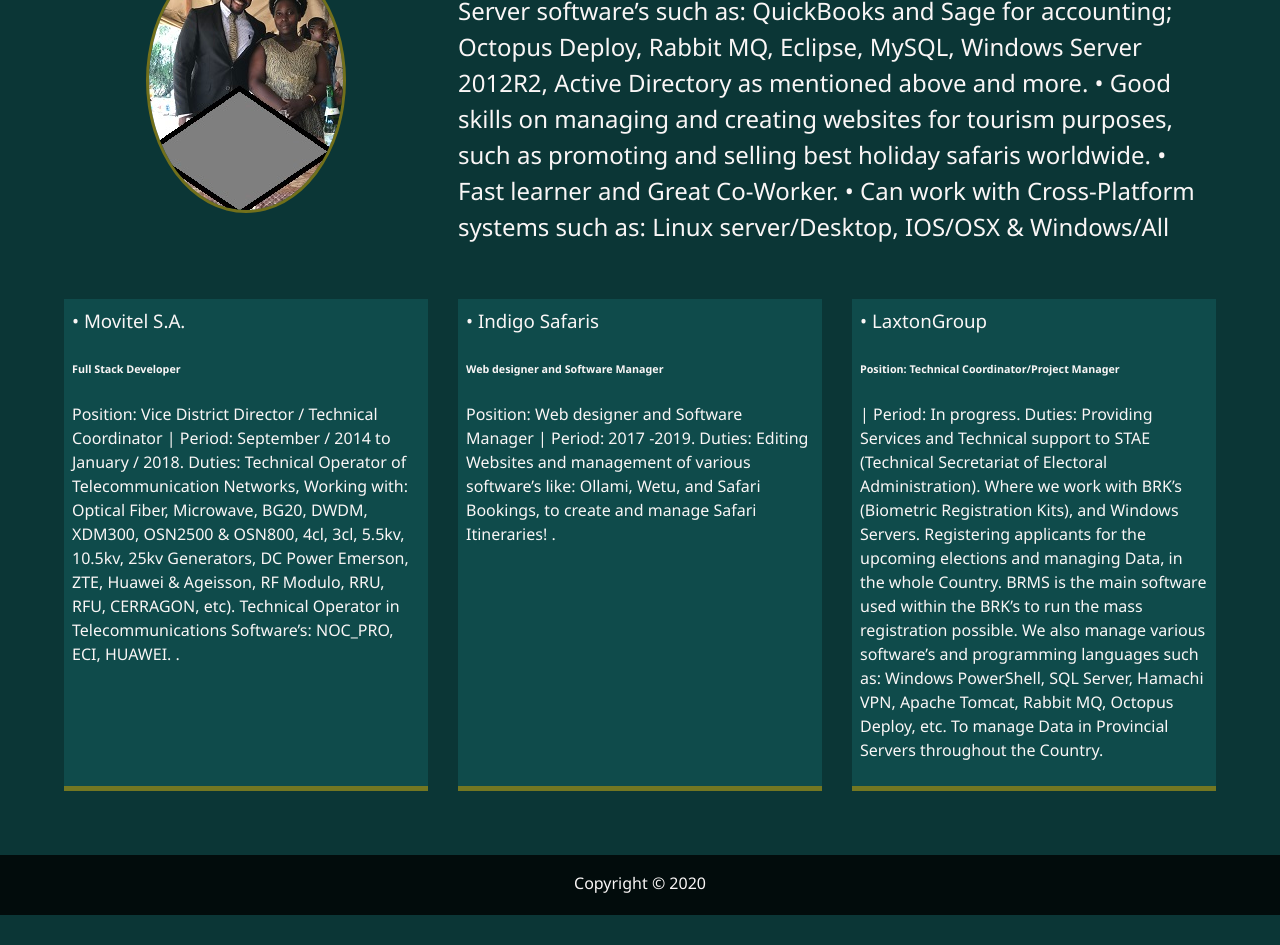
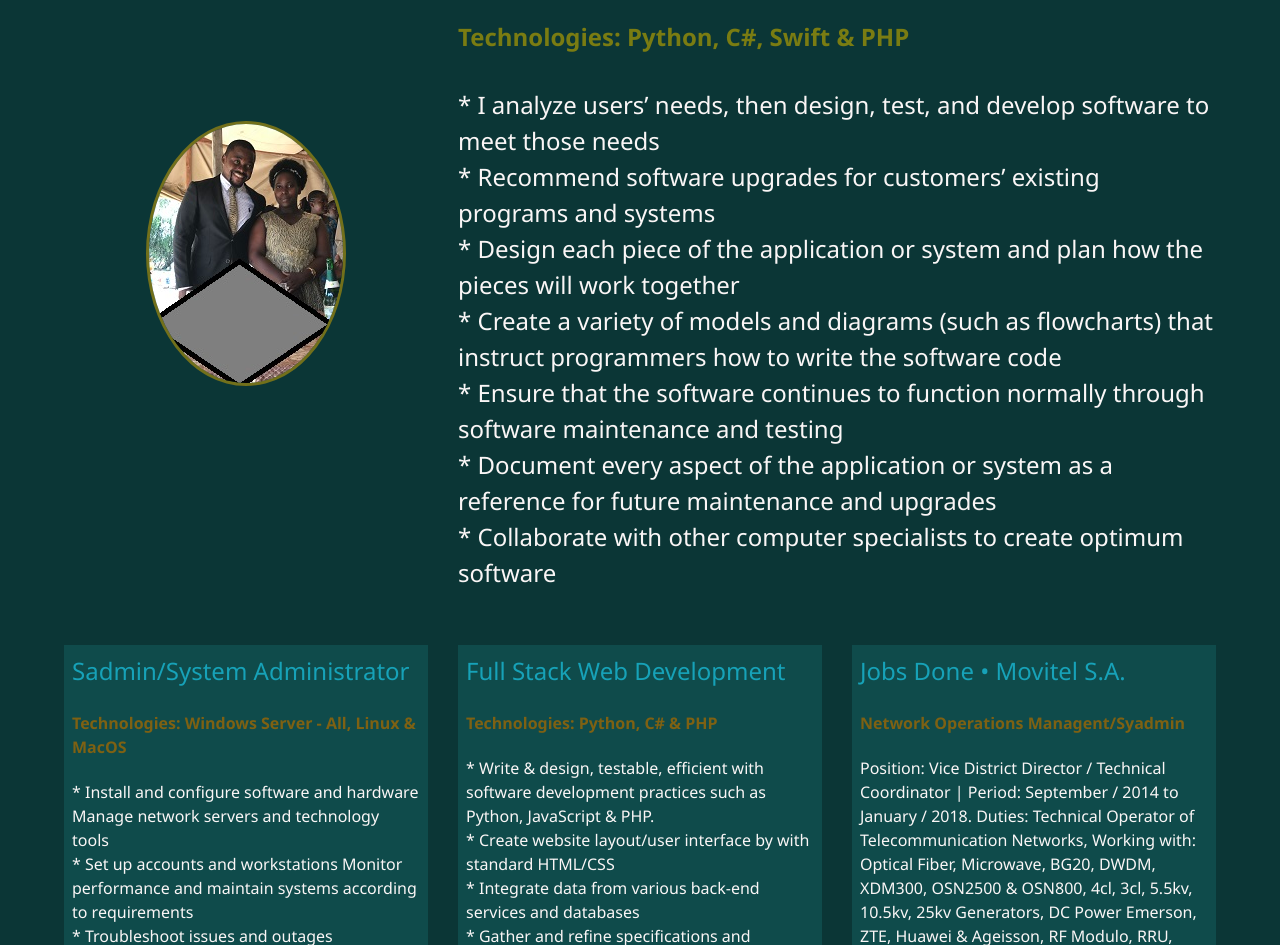
Before and after one commit to Teomazivila/Teodorico_Portfolio, a website: page dist/about.html in a window 1280 px wide. Shown: the part 391-1336 px from the top of the page. Before the commit the page ends 1306 px from the top, so only its background shows below. Drawn offline with Linux system fonts and the light colour scheme.

Commit message:
Add files via upload

```diff
--- a/dist/about.html
+++ b/dist/about.html
@@ -64,22 +64,58 @@
         <img src="img/portrait.jpg" alt="John Doe" class="bio-image" />
 
         <div class="bio">
-          <h3 class="text-secondary">BIO</h3>
+          <h3 class="text-secondary">WHAT I DO</h3>
+          <h2 style="color: #17a2b8;">Software Development</h2>
+          <h4 style="color: #7a7c12;">Technologies: Python, C#, Swift & PHP</h4>
           <p>
-            • Good skills and capable of working with various accounting and
-            Server software’s such as: QuickBooks and Sage for accounting;
-            Octopus Deploy, Rabbit MQ, Eclipse, MySQL, Windows Server 2012R2,
-            Active Directory as mentioned above and more. • Good skills on
-            managing and creating websites for tourism purposes, such as
-            promoting and selling best holiday safaris worldwide. • Fast learner
-            and Great Co-Worker. • Can work with Cross-Platform systems such as:
-            Linux server/Desktop, IOS/OSX & Windows/All
+            * I analyze users’ needs, then design, test, and develop software to
+            meet those needs <br />* Recommend software upgrades for customers’
+            existing programs and systems <br />* Design each piece of the
+            application or system and plan how the pieces will work together
+            <br />* Create a variety of models and diagrams (such as flowcharts)
+            that instruct programmers how to write the software code <br />*
+            Ensure that the software continues to function normally through
+            software maintenance and testing <br />* Document every aspect of
+            the application or system as a reference for future maintenance and
+            upgrades <br />* Collaborate with other computer specialists to
+            create optimum software
+          </p>
+        </div>
+        <div class="job job-1">
+          <h2 style="color: #17a2b8;">Sadmin/System Administrator</h2>
+          <h4 style="color: #7e6113;">
+            Technologies: Windows Server - All, Linux & MacOS
+          </h4>
+          <p>
+            * Install and configure software and hardware Manage network servers
+            and technology tools <br />* Set up accounts and workstations
+            Monitor performance and maintain systems according to requirements
+            <br />* Troubleshoot issues and outages<br />* Ensure security
+            through access controls, backups and firewalls <br />* Upgrade
+            systems with new releases and models <br />* Develop expertise to
+            train staff on new technologies <br />* Build an internal wiki with
+            technical documentation, manuals and IT policies
           </p>
         </div>
 
-        <div class="job job-1">
-          <h3>• Movitel S.A.</h3>
-          <h6>Full Stack Developer</h6>
+        <div class="job job-2">
+          <h2 style="color: #17a2b8;">Full Stack Web Development</h2>
+          <h4 style="color: #7e6113;">Technologies: Python, C# & PHP</h4>
+          <p>
+            * Write & design, testable, efficient with software development
+            practices such as Python, JavaScript & PHP. <br />
+            * Create website layout/user interface by with standard HTML/CSS
+            <br />* Integrate data from various back-end services and databases
+            <br />* Gather and refine specifications and requirements based on
+            technical needs <br />* Create and maintain software documentation.
+            * Maintain, Expand, and scale <br />*Cooperate with web designers to
+            match visual design intent
+          </p>
+        </div>
+
+        <div class="job job-3">
+          <h2 style="color: #17a2b8;">Jobs Done • Movitel S.A.</h3>
+          <h4 style="color: #7e6113;">Network Operations Managent/Syadmin</h6>
           <p>
             Position: Vice District Director / Technical Coordinator | Period:
             September / 2014 to January / 2018. Duties: Technical Operator of
@@ -91,9 +127,9 @@
           </p>
         </div>
 
-        <div class="job job-2">
-          <h3>• Indigo Safaris</h3>
-          <h6>Web designer and Software Manager</h6>
+        <div class="job job-4">
+          <h2 style="color: #17a2b8;"> Jobs Done • Indigo Safaris</h3>
+          <h4 style="color: #7e6113;">Web designer and Software Manager</h6>
           <p>
             Position: Web designer and Software Manager | Period: 2017 -2019.
             Duties: Editing Websites and management of various software’s like:
@@ -102,9 +138,9 @@
           </p>
         </div>
 
-        <div class="job job-3">
-          <h3>• LaxtonGroup</h3>
-          <h6>Position: Technical Coordinator/Project Manager</h6>
+        <div class="job job-5">
+          <h2 style="color: #17a2b8;">Jobs Done • LaxtonGroup</h3>
+          <h4 style="color: #7e6113;">Technical Coordinator/Project Manager</h6>
           <p>
             | Period: In progress. Duties: Providing Services and Technical
             support to STAE (Technical Secretariat of Electoral Administration).
```
Also changed, not shown: dist/work.html (+8 -3 lines), dist/img/projects/project.jpg (added), dist/img/projects/project1.jpg.
